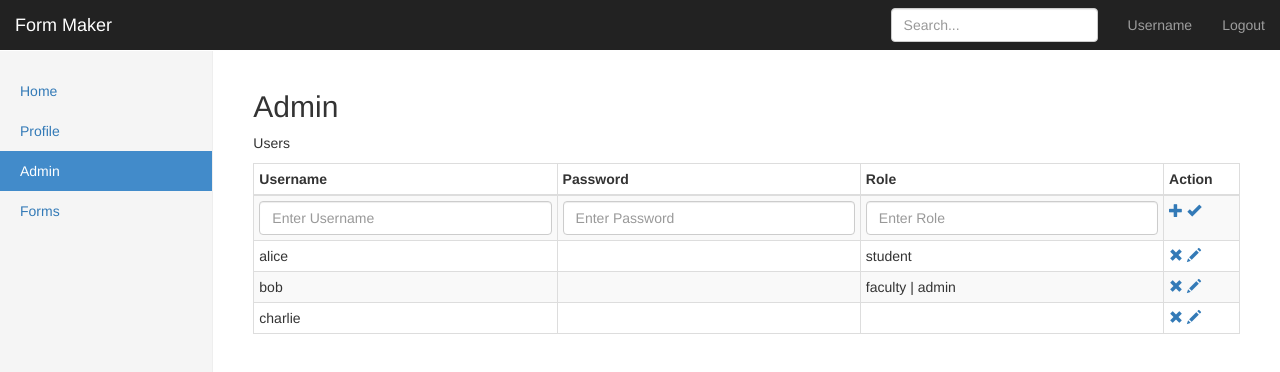
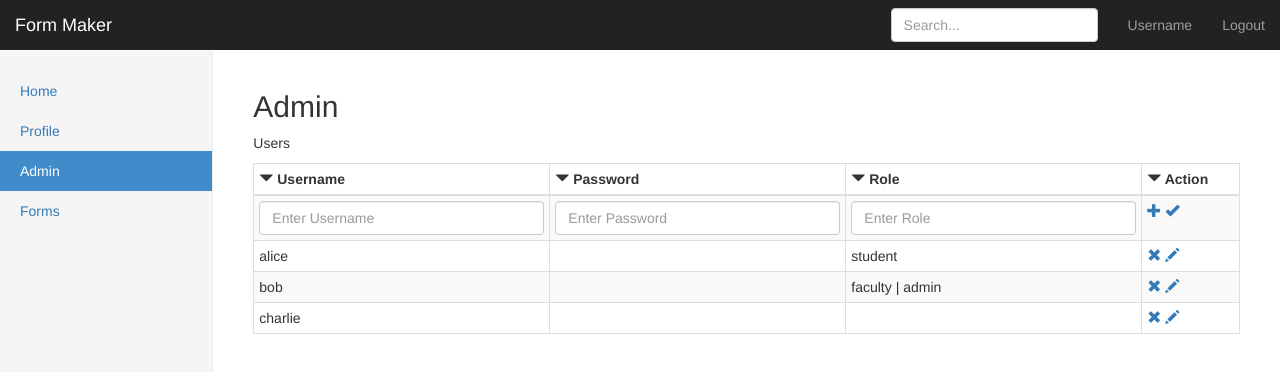
Before and after one commit to ashish-khanna/WebDevSpring2016, a website: page public/assignment/admin.html in a window 1280 px wide. Drawn offline with nearby package versions, Linux system fonts and the light colour scheme.

Commit message:
Minor changes to Admin Page

```diff
--- a/public/assignment/admin.html
+++ b/public/assignment/admin.html
@@ -59,12 +59,13 @@
             <table class="table table-striped table-bordered table-hover table-condensed">
                 <thead>
                 <tr>
-                    <th class="tablesorter-header tablesorter-headerUnSorted">Username</th>
-                    <th>Password</th>
-                    <th>Role</th>
-                    <th>Action</th>
+                    <th nowrap class="tablesorter-header tablesorter-headerUnSorted"><span class="glyphicon glyphicon-triangle-bottom"></span> Username</th>
+                    <th nowrap><span class="glyphicon glyphicon-triangle-bottom"></span> Password</th>
+                    <th nowrap><span class="glyphicon glyphicon-triangle-bottom"></span> Role</th>
+                    <th nowrap><span class="glyphicon glyphicon-triangle-bottom"></span> Action</th>
                 </tr>
                 </thead>
+
                 <tbody>
                 <tr>
                     <td><input type="text" class="form-control" id="inputUserName" placeholder="Enter Username"></td>
```
